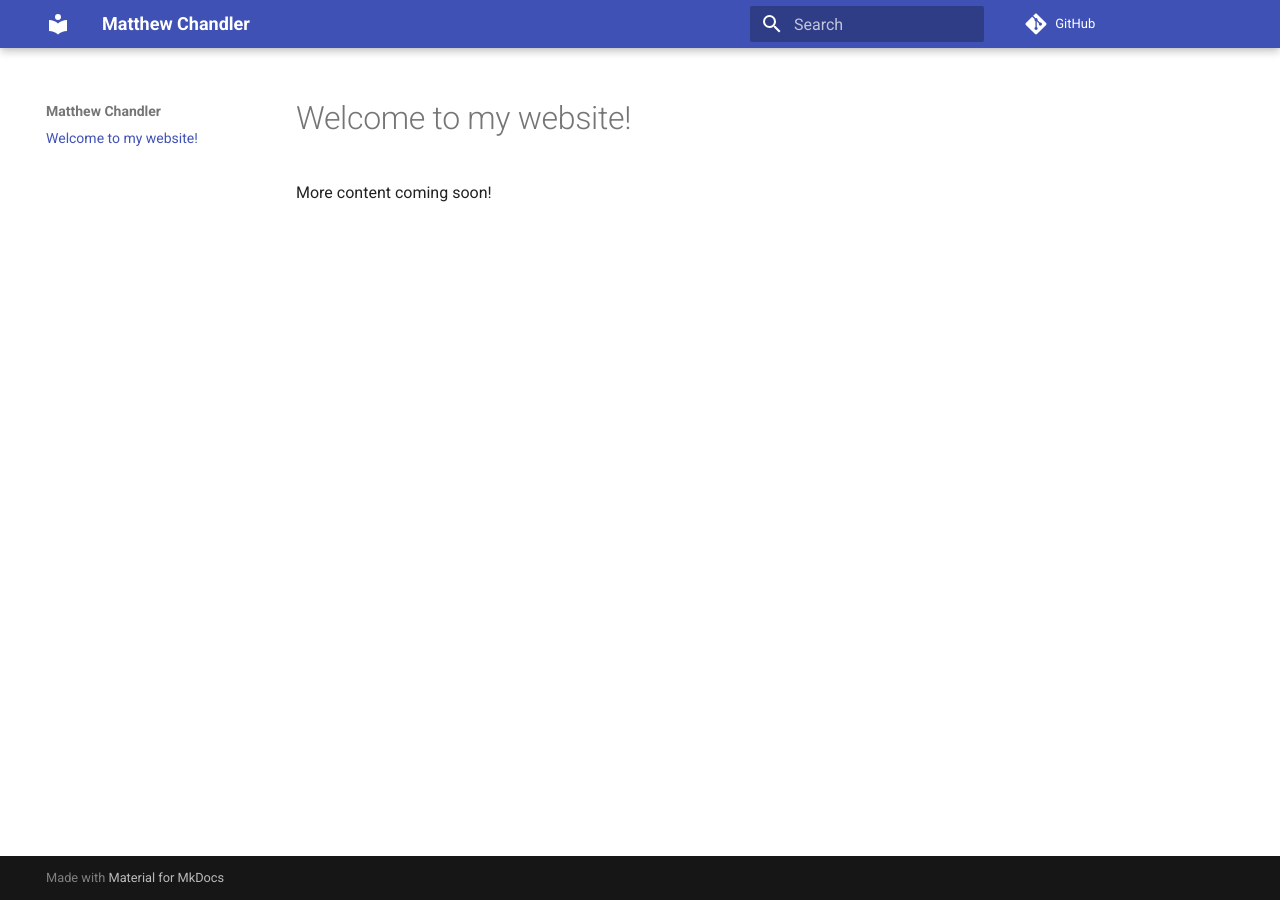
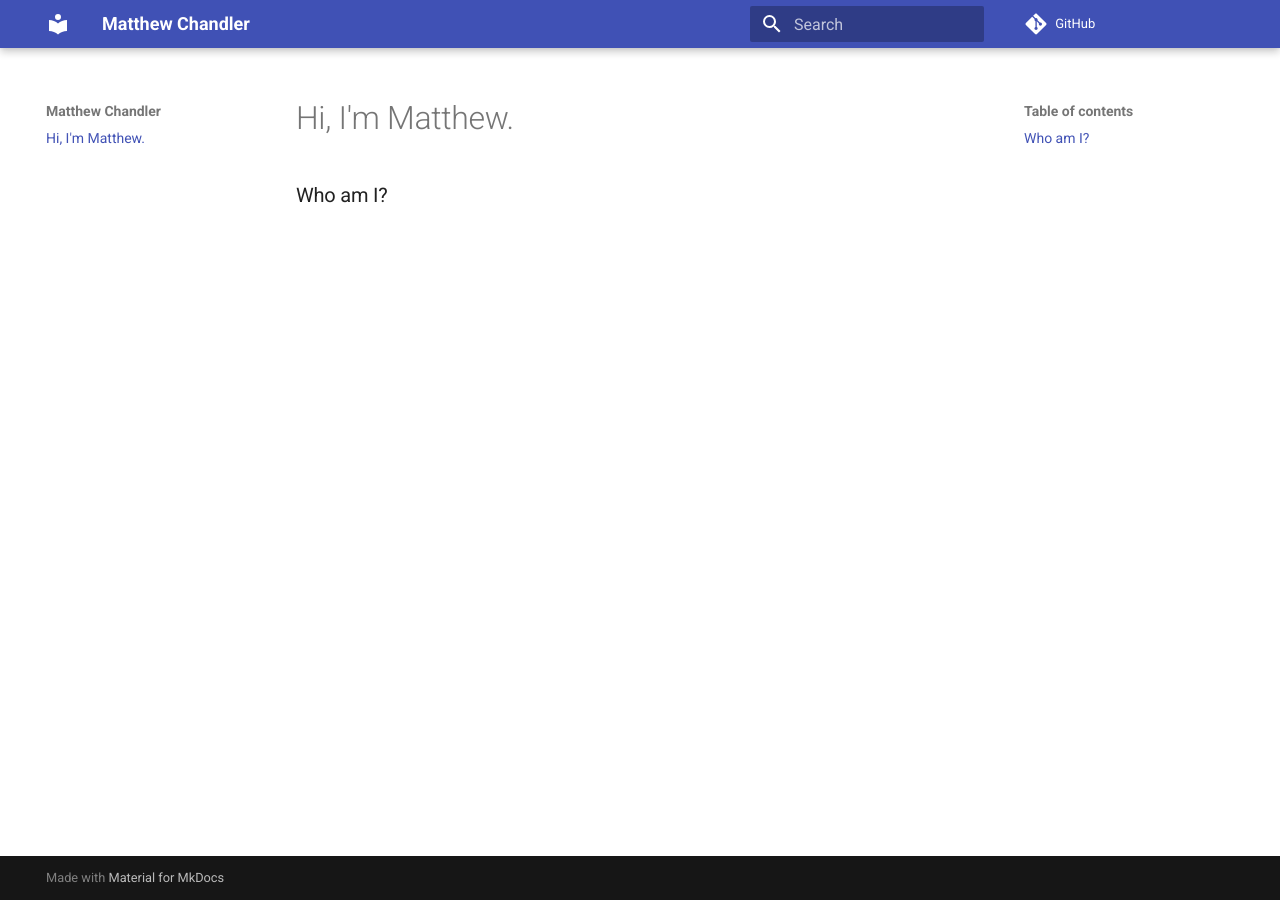
Before and after one commit to matthew-chandler/website, an MkDocs documentation site: the page built from docs/index.md, in a window 1280 px wide. Built offline with MkDocs 1.6.1 and Material for MkDocs 9.7.7, drawn with Linux system fonts in a browser that asks for light colours; comment, search, counter and statistics services are not loaded.

Commit message:
update CNAME

```diff
--- a/docs/index.md
+++ b/docs/index.md
@@ -1,3 +1,3 @@
-# Welcome to my website!
+# Hi, I'm Matthew.
 
-More content coming soon!
+### Who am I?
```
Also changed, not shown: 1 other file.
